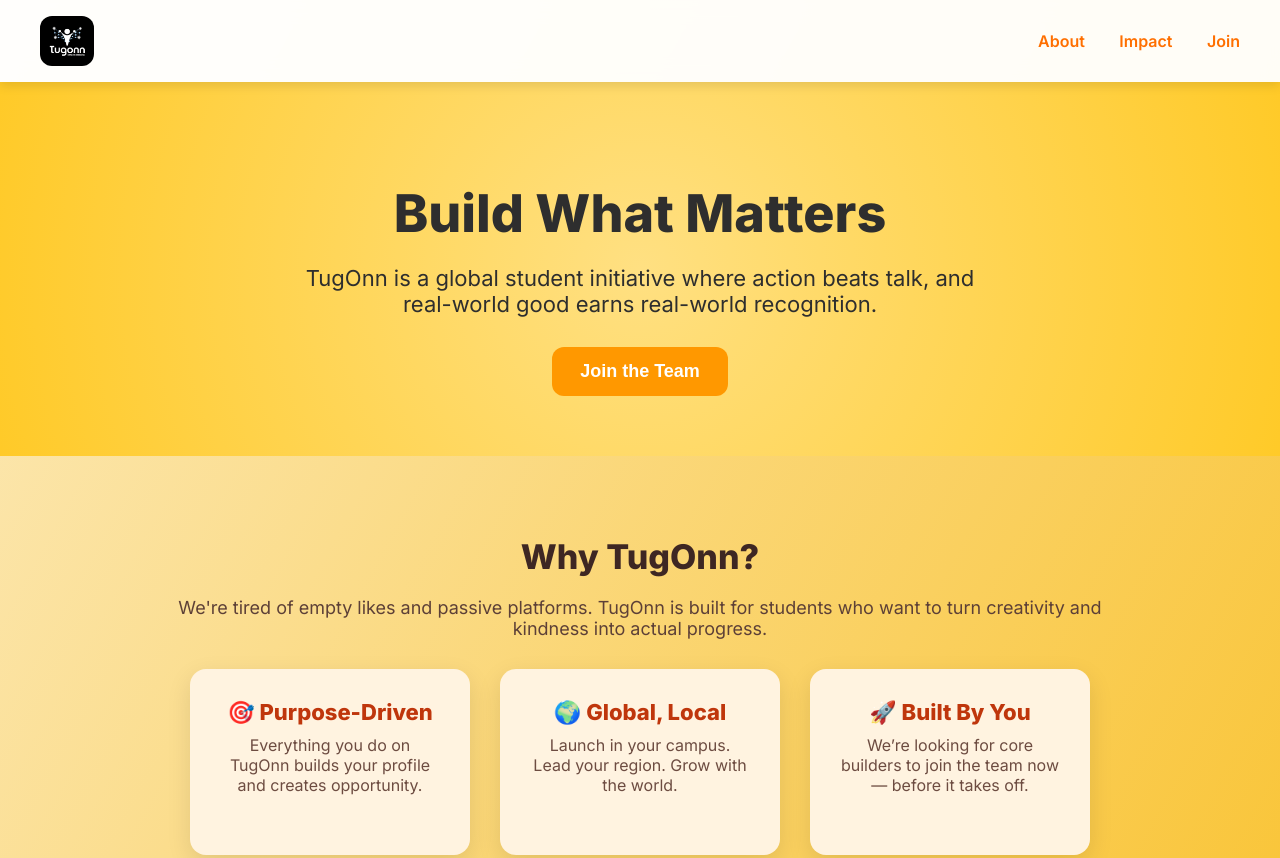
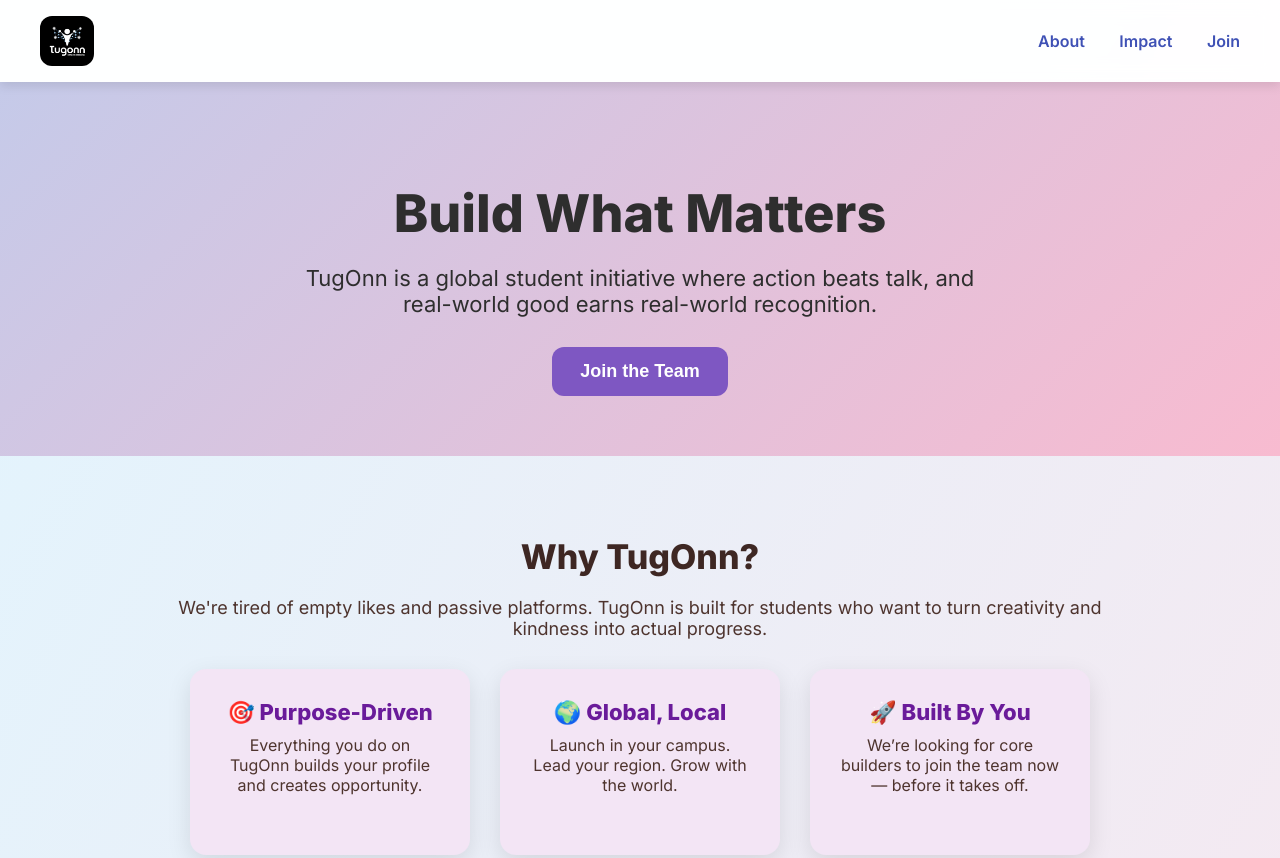
Before and after one commit to VladyslavBiblyi/TugOnn-website, a plain HTML site: page index.html in a window 1280 px wide. Shown: the top 858 px of the page. Drawn offline with Linux system fonts and the light colour scheme.

Commit message:
Update index.html

```diff
--- a/index.html
+++ b/index.html
@@ -10,7 +10,7 @@
     html { scroll-padding-top: 80px; }
     body {
       font-family: 'Inter', sans-serif;
-      background: linear-gradient(to bottom right, #fceabb, #f8b500);
+      background: linear-gradient(to bottom right, #e1f5fe, #fce4ec);
       color: #1f1f1f;
     }
     nav {
@@ -34,17 +34,17 @@
     nav a {
       margin-left: 30px;
       text-decoration: none;
-      color: #ff6f00;
+      color: #3f51b5;
       font-weight: 600;
       transition: color 0.3s;
     }
     nav a:hover {
-      color: #ff9800;
+      color: #7986cb;
     }
     header {
       text-align: center;
       padding: 100px 20px 60px;
-      background: radial-gradient(circle at center, #ffe082, #ffca28);
+      background: linear-gradient(135deg, #c5cae9, #f8bbd0);
       color: #2e2e2e;
     }
     header h1 {
@@ -59,7 +59,7 @@
     .hero-btn {
       margin-top: 30px;
       padding: 14px 28px;
-      background: #ff9800;
+      background: #7e57c2;
       color: white;
       border: none;
       border-radius: 12px;
@@ -69,7 +69,7 @@
       transition: background 0.3s;
     }
     .hero-btn:hover {
-      background: #fb8c00;
+      background: #5e35b1;
     }
     section {
       padding: 80px 20px;
@@ -84,7 +84,7 @@
     }
     section p {
       font-size: 18px;
-      color: #5d4037;
+      color: #4e342e;
       margin-bottom: 30px;
     }
     .cards {
@@ -94,7 +94,7 @@
       gap: 30px;
     }
     .card {
-      background: #fff3e0;
+      background: #f3e5f5;
       padding: 30px;
       border-radius: 16px;
       box-shadow: 0 8px 24px rgba(0,0,0,0.1);
@@ -107,11 +107,11 @@
     .card h3 {
       font-size: 22px;
       margin-bottom: 10px;
-      color: #bf360c;
+      color: #6a1b9a;
     }
     .card p {
       font-size: 16px;
-      color: #6d4c41;
+      color: #4e342e;
     }
     .checkbox-group {
       margin-top: 20px;
@@ -143,8 +143,8 @@
       text-align: center;
       padding: 60px 20px;
       font-size: 14px;
-      color: #fff3e0;
-      background: #3e2723;
+      color: #d1c4e9;
+      background: #4a148c;
     }
     footer img {
       max-height: 80px;
```
